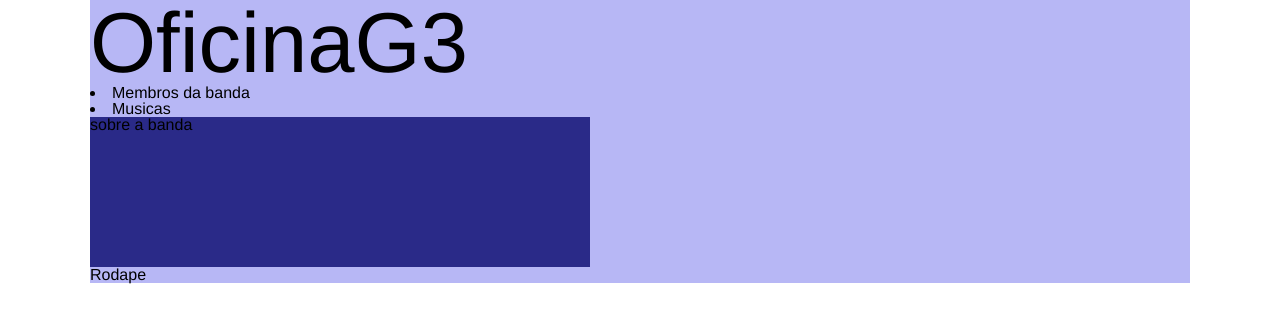
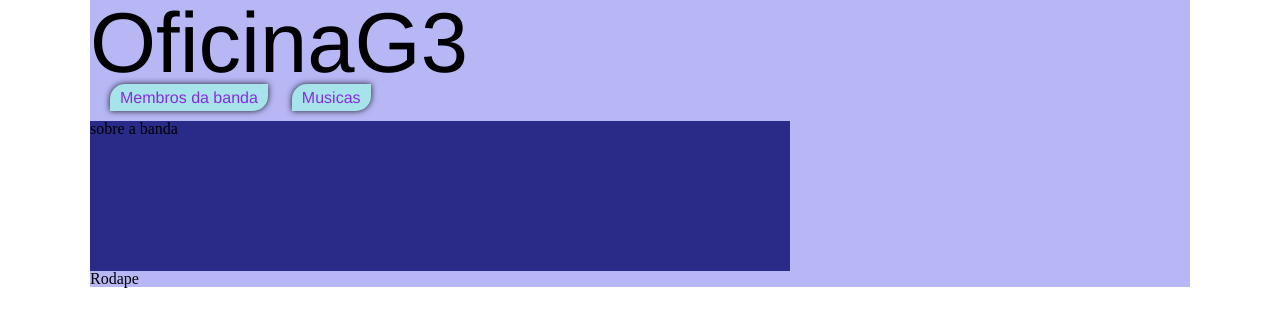
Before and after one commit to ProjetoWeb12/WebSiteMusica, a plain HTML site: page html/OficinaG3.html in a window 1280 px wide. Drawn offline with Linux system fonts and the light colour scheme.

Commit message:
Atualização OficinaG3

```diff
--- a/css/StyleEwerton.css
+++ b/css/StyleEwerton.css
@@ -3,25 +3,51 @@
     width: 1100px;
     height: auto;
     background-color: rgba(151, 151, 241, 0.692);
-    font-family: 'Franklin Gothic Medium', 'Arial Narrow', Arial, sans-serif
+
 }
-nav li {
 
-    text-decoration: none;
-}
 a:link, a:visited{
 
     text-decoration: none;
-    color: black;
+
+    font-family: 'Franklin Gothic Medium'
+}
+.ancora{
+
+
+    margin-left: 20px;
+    -webkit-filter: drop-shadow(0px 0px 3px rgba(213, 196, 255, 0.747));
+    filter: drop-shadow(0px 0px 3px  rgb(28, 25, 37));
+    background: rgb(166, 227, 235);
+    padding-top: 5px;
+    padding-bottom: 5px;
+    padding-left: 10px;
+    padding-right: 10px;
+    border-radius: 15px 0px 15px 0px;
+    color: blueviolet;
+
+
+
+}
+.ancora:hover{
+    background: black;
+    color: rgb(166, 227, 235);
+
+
+}
+.menu{
+    display: inline-block;
+    margin-bottom: 15px;
+    margin-top: 5px;
 }
 .tituloTopo{
     font-size: 85px;
-
+    font-family: 'Franklin Gothic Medium'
 
 }
 .secao{
     height: 150px;
-    width: 500px;
+    width: 700px;
     background: rgb(42, 42, 136);
     float: left;
 
--- a/css/reset.css
+++ b/css/reset.css
@@ -22,6 +22,7 @@ time, mark, audio, video {
 	font-size: 100%;
 	font: inherit;
 	vertical-align: baseline;
+
 }
 /* HTML5 display-role reset for older browsers */
 article, aside, details, figcaption, figure,
--- a/html/OficinaG3.html
+++ b/html/OficinaG3.html
@@ -1,5 +1,5 @@
 <!DOCTYPE html>
-<html lang="pt-br">
+<html>
 <head>
     <meta charset="UTF-8">
     <meta name="viewport" content="width=device-width, initial-scale=1.0">
@@ -9,14 +9,16 @@
 </head>
 <body>
     <div class="invelope">
-        <h1 class="tituloTopo">OficinaG3</h1>
+
         <div class="Topo">
             <header>
+                <h1 class="tituloTopo">OficinaG3</h1>
                 <div>
                     <nav>
-                        <li><a href="#">Membros da banda</a></li>
-                        <li><a href="#">Musicas</a></li>
-
+                        <ul>
+                            <li class="menu"><a class="ancora" href="#">Membros da banda</a></li>
+                            <li class="menu"><a class="ancora" href="#">Musicas</a></li>
+                        </ul>
                     </nav>
                 </div>
 
```
Also changed, not shown: index.html (line endings or trailing spaces).
